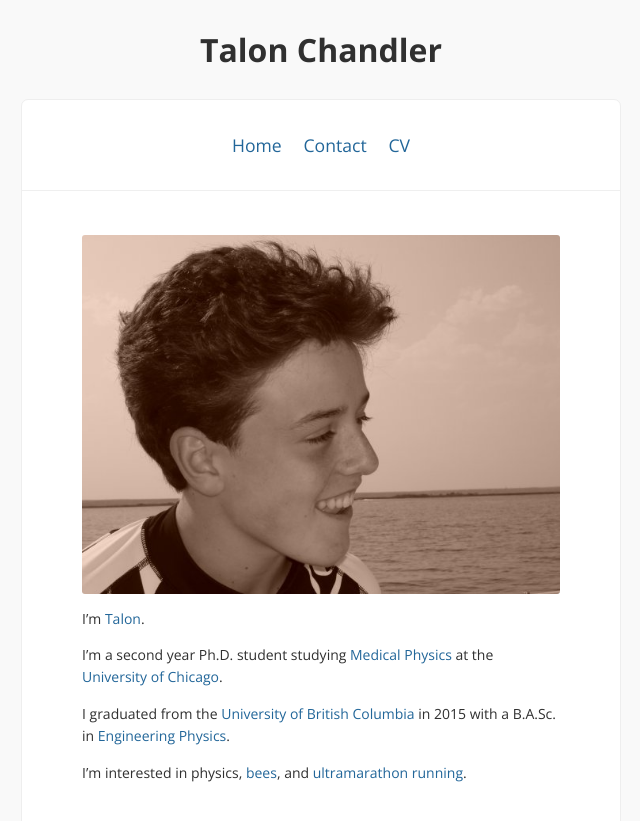
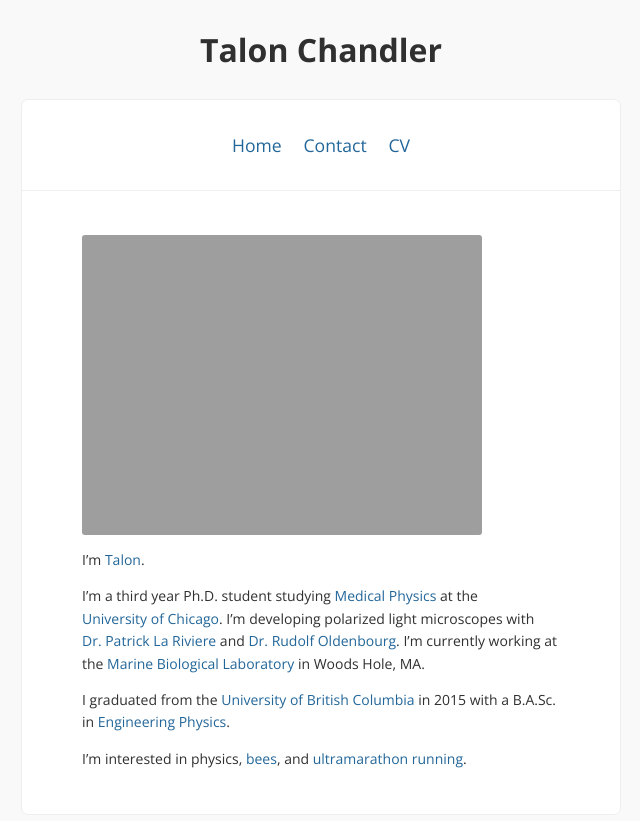
Before and after one commit to talonchandler/talonchandler.github.io, a Jekyll site: the page built from index.md, in a window 1280 px wide. Shown: the top 821 px of the page, without its empty margins (319-959 px from the left). Built offline with Jekyll 4.4.1, drawn with Linux system fonts in a browser that asks for light colours; comment, search, counter and statistics services are not loaded.

```diff
--- a/_config.yml
+++ b/_config.yml
@@ -11,6 +11,8 @@ links:
     url:          /
 #  - name:         Writing
 #    url:          /writing
+#  - name: 	  Posts
+#    url:	  /posts
   - name:	  Contact
     url:	  /contact
   - name:	  CV
--- a/index.md
+++ b/index.md
@@ -2,12 +2,19 @@
 layout: page
 ---
 
-![Talon Chandler]({{ site.url }}/images/talon.jpg)
+![Talon Chandler]({{ site.url }}/images/talon-2017.png)
 
 I'm [Talon](https://books.google.com/books?id=pD6arNyKyi8C&pg=PT61&lpg=PT61&dq=%22Just+at+that+moment+the+Lord+of+the+Eagles+swept+down+from+above,+seized+him+in+his+talons,+and+was+gone.%22&source=bl&ots=2kfe5990uE&sig=8_ISf65WbcgOCJikcD5oP2Y2FXk&hl=en&sa=X&ved=0ahUKEwjO6IfYzvrTAhVLjlQKHXy0CXQQ6AEIKzAB#v=onepage&q=%22Just%20at%20that%20moment%20the%20Lord%20of%20the%20Eagles%20swept%20down%20from%20above%2C%20seized%20him%20in%20his%20talons%2C%20and%20was%20gone.%22&f=false).
 
-I'm a second year Ph.D. student studying [Medical Physics](http://medicalphysics.uchicago.edu/) at the [University of
-Chicago](http://www.uchicago.edu/).
+I'm a third year Ph.D. student studying [Medical
+Physics](http://medicalphysics.uchicago.edu/) at the [University of
+Chicago](http://www.uchicago.edu/). I'm developing polarized light microscopes
+with [Dr. Patrick La
+Riviere](https://radiology.uchicago.edu/directory/patrick-la-riviere) and
+[Dr. Rudolf
+Oldenbourg](http://www.mbl.edu/bell/current-faculty/oldenbourg-lab/). I'm
+currently working at the [Marine Biological Laboratory](http://www.mbl.edu/) in
+Woods Hole, MA.
 
 I graduated from the [University of British Columbia](https://www.ubc.ca/) in
 2015 with a B.A.Sc. in [Engineering Physics](http://www.engphys.ubc.ca/).
```
Also changed, not shown: _layouts/post.html (deleted, +0 -35 lines), contact.md (+5 -6 lines), Gemfile.lock.
